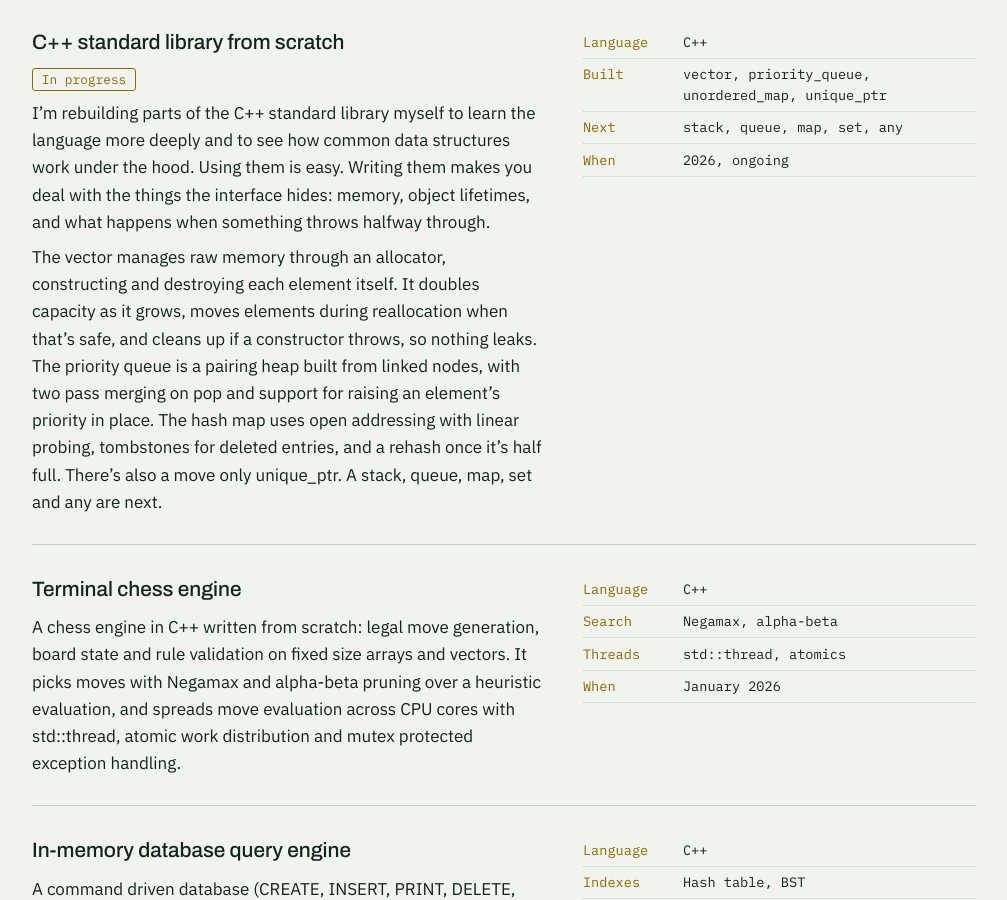
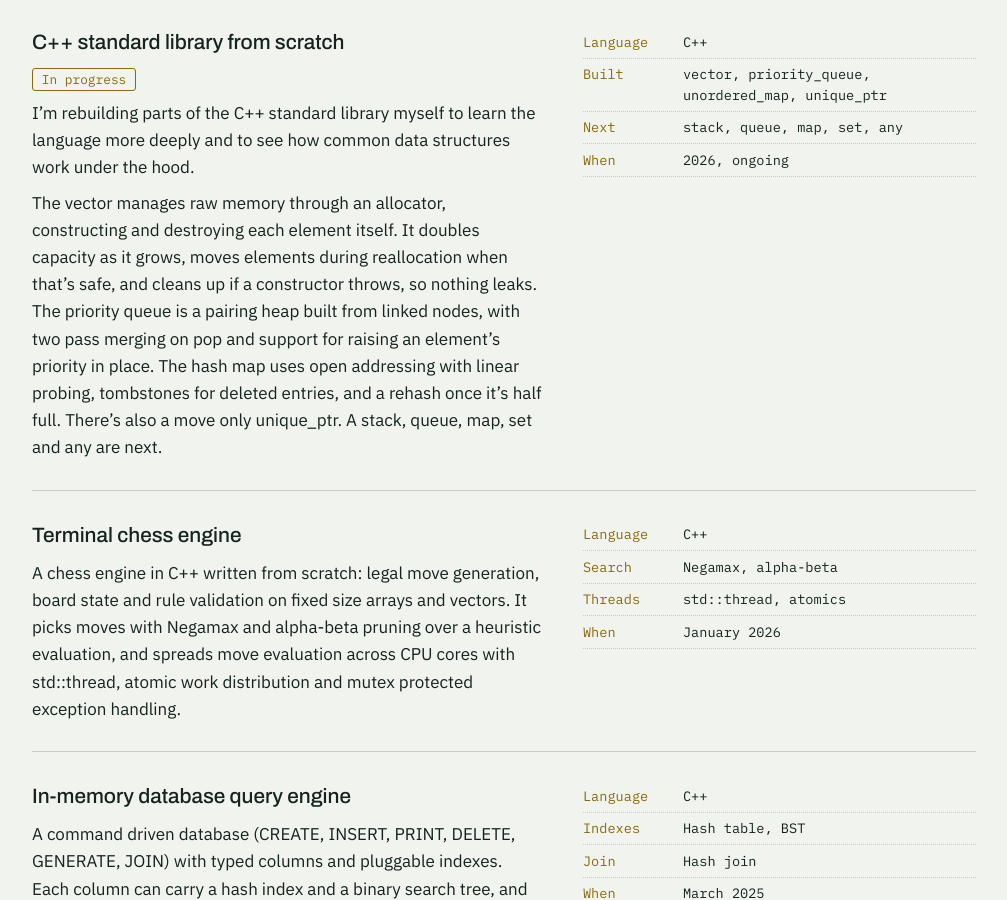
Before and after one commit to RobConfor/RobConfor.github.io, a plain HTML site: page index.html in a window 1280 px wide. Shown: the part 2673-3573 px from the top of the page, without its empty margins (136-1143 px from the left). Drawn offline with Linux system fonts and the light colour scheme.

Commit message:
Refactor project description in index.html
Removed redundant explanation about rebuilding the C++ standard library.

```diff
--- a/index.html
+++ b/index.html
@@ -147,7 +147,7 @@ footer{margin-top:4.5rem;padding-top:1rem;border-top:3px solid var(--pcb);displa
 <div>
 <h3>C++ standard library from scratch</h3>
 <p class="status">In progress</p>
-<p>I’m rebuilding parts of the C++ standard library myself to learn the language more deeply and to see how common data structures work under the hood. Using them is easy. Writing them makes you deal with the things the interface hides: memory, object lifetimes, and what happens when something throws halfway through.</p>
+<p>I’m rebuilding parts of the C++ standard library myself to learn the language more deeply and to see how common data structures work under the hood.</p>
 <p>The vector manages raw memory through an allocator, constructing and destroying each element itself. It doubles capacity as it grows, moves elements during reallocation when that’s safe, and cleans up if a constructor throws, so nothing leaks. The priority queue is a pairing heap built from linked nodes, with two pass merging on pop and support for raising an element’s priority in place. The hash map uses open addressing with linear probing, tombstones for deleted entries, and a rehash once it’s half full. There’s also a move only unique_ptr. A stack, queue, map, set and any are next.</p>
 </div>
 <dl>
```
